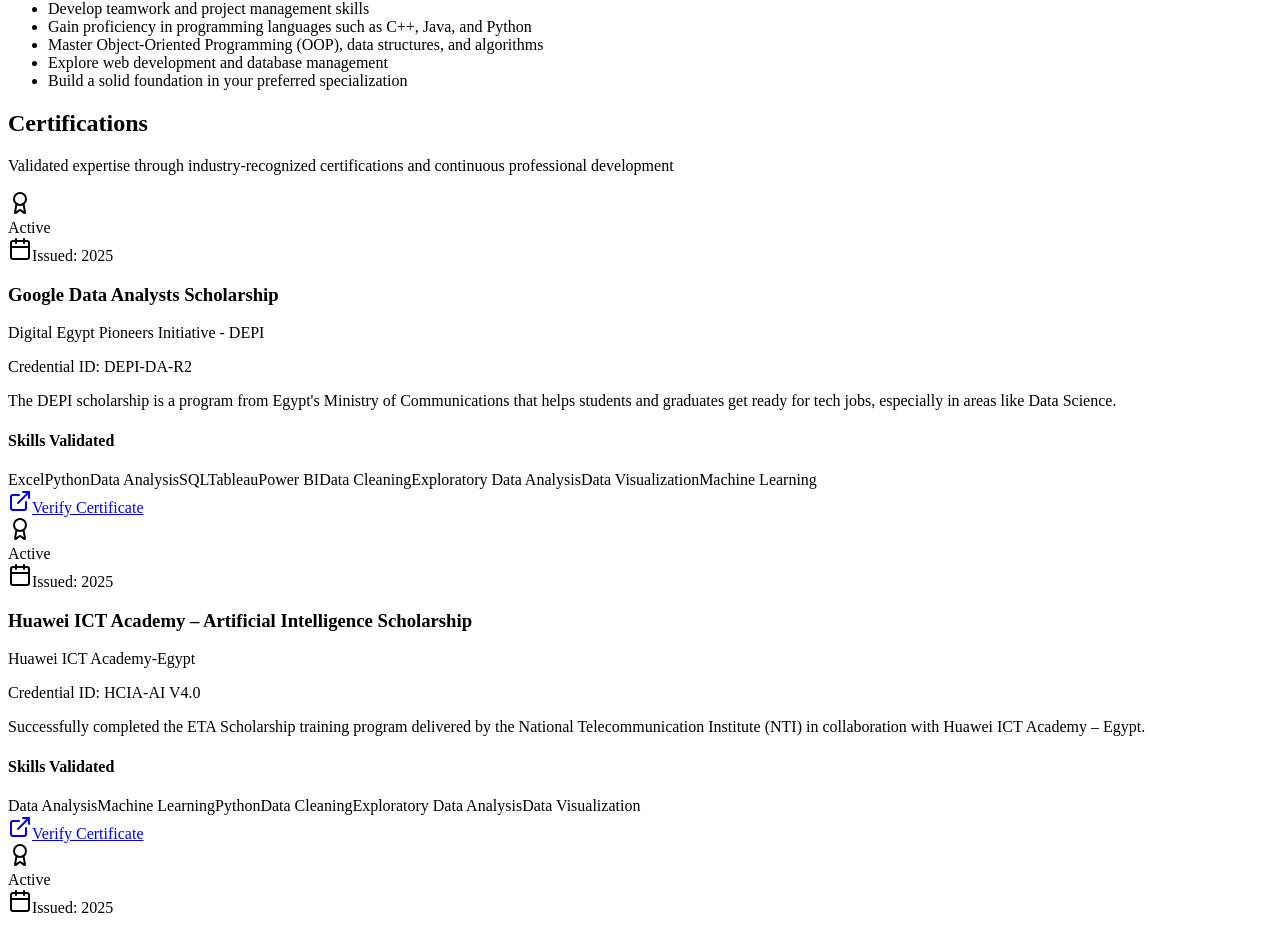
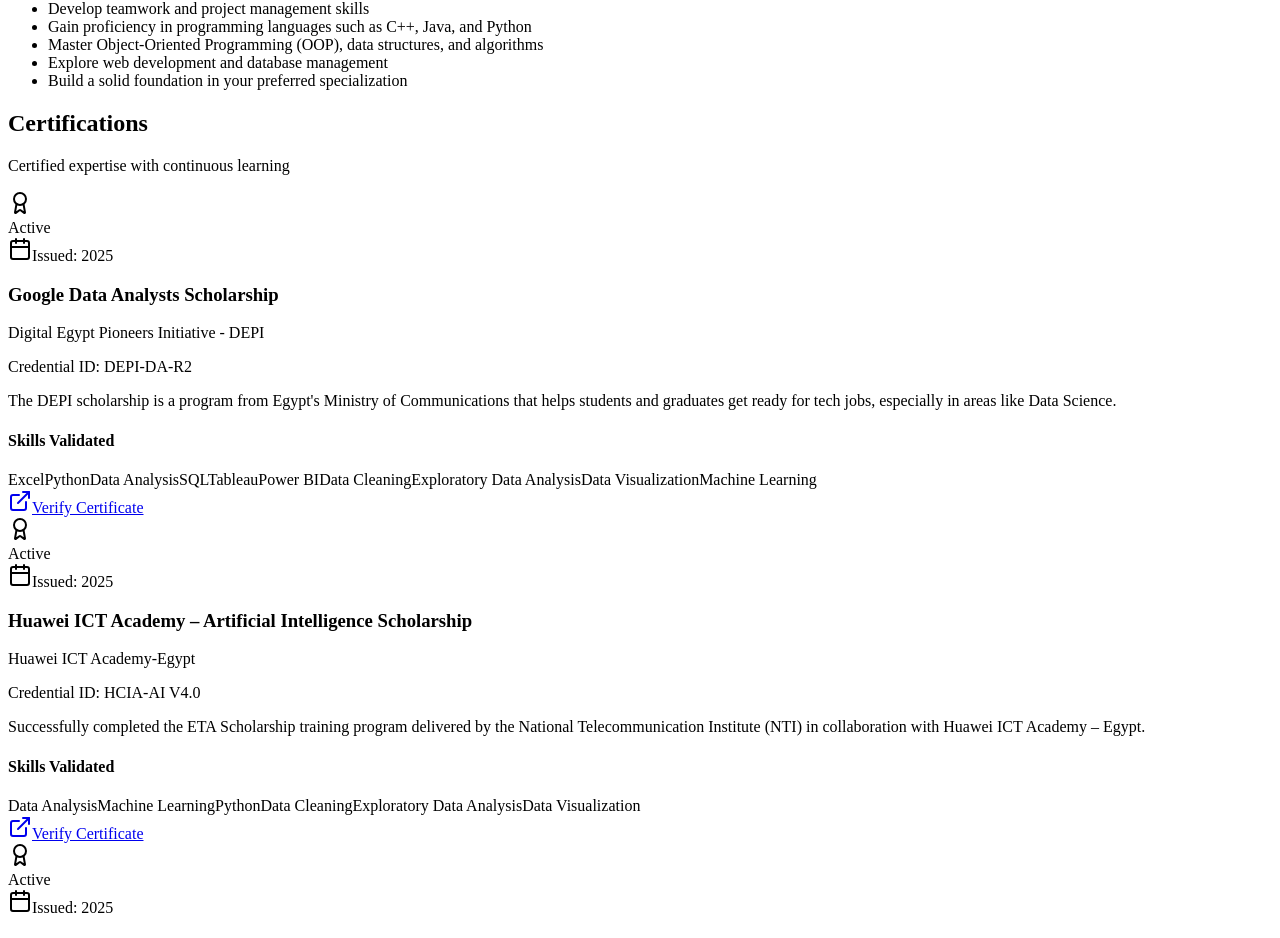
Before and after one commit to DohaAbdelrahman/doha-portfolio, a Next.js app: page /Index in a window 1280 px wide. Shown: the part 5117-6055 px from the top of the page. Built offline with nearby package versions, Linux system fonts and the light colour scheme.

Commit message:
Certifications v3

```diff
--- a/src/components/Certifications.tsx
+++ b/src/components/Certifications.tsx
@@ -37,7 +37,7 @@ export const Certifications = () => {
         <div className="text-center mb-16">
           <h1 className="text-4xl font-bold mb-4 bg-gradient-to-br from-purple-400 via-purple-500 to-purple-700 bg-clip-text bg-primary text-primary">Certifications</h1>
           <p className="text-xl text-muted-foreground max-w-3xl mx-auto">
-            Validated expertise through industry-recognized certifications and continuous professional development
+            Certified expertise with continuous learning
           </p>
         </div>
 
```
